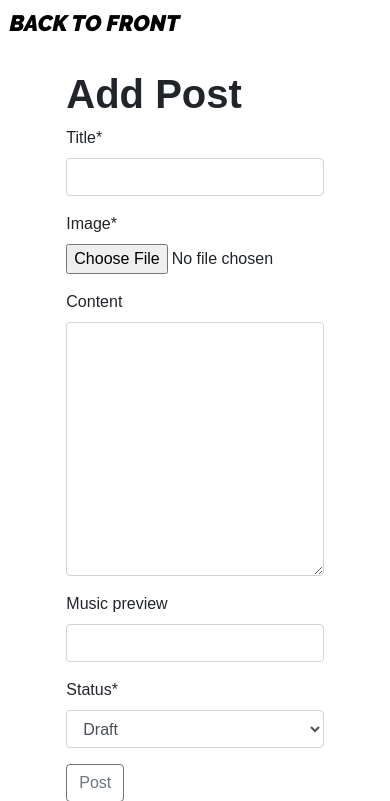
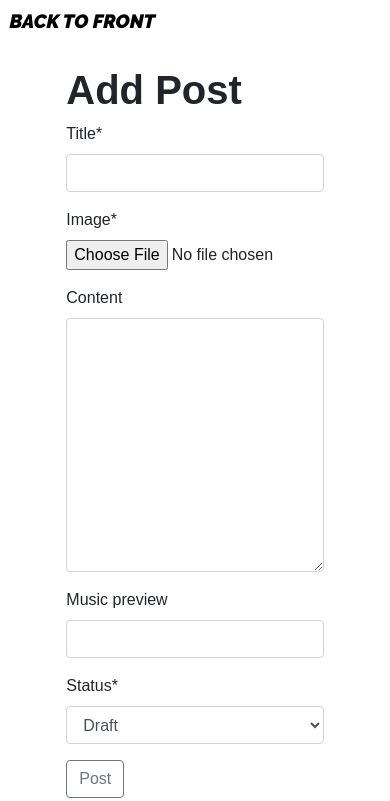
Before and after one commit to SamRidding/btf1, a Django app: page /add_post/ in a window 390 px wide. Shown: the top 801 px of the page. Run offline with Django 3.2, Linux system fonts and the light colour scheme; the visitor is signed in with stand-in values (Sample User, id 1); some libraries are stand-ins or nearby versions; some web fonts are replaced.

Commit message:
Update navbar styling for mobile screens

```diff
--- a/static/css/base.css
+++ b/static/css/base.css
@@ -45,7 +45,7 @@ nav {
 }
 
 #navbar-links {
-    margin: 0 2rem;
+    margin: 0 1rem;
 }
 
 #navbar-links ul {
@@ -104,7 +104,7 @@ nav {
     }
 
     #logo h2 {
-        font-size: 1.4rem;
+        font-size: 2rem;
     }
 
     #burger {
@@ -121,7 +121,6 @@ nav {
 
     #navbar-links ul {
         flex-direction: column;
-        /* width: 100%; */
     }
 
     #navbar-links li {
@@ -142,12 +141,13 @@ nav {
 
 @media only screen and (max-width: 480px) {
 
-    #logo a {
+    #logo h2 {
         font-size: 1.2rem;
     }
 
     #burger {
-        font-size: 0.8rem;
+        font-size: 0.6rem;
+        margin: 0.6rem 0;
     }
 
     #navbar-links li p {
```
